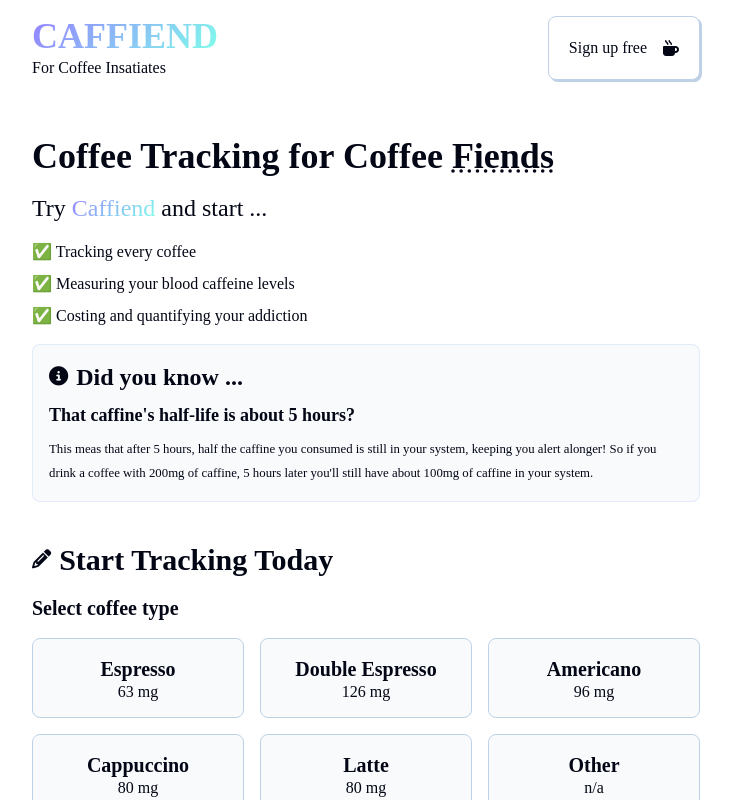
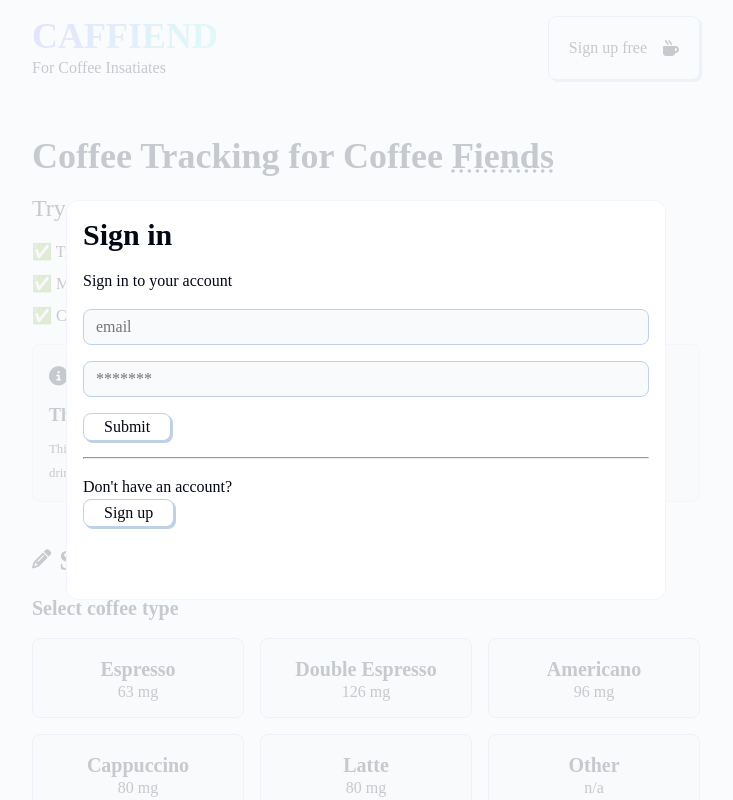
Before and after one commit to solicit-snake/caffiend, a React (Vite) app: page / in a window 1280 px wide. Both pictures are taken after a click on the button "Sign up free". Shown: the top 800 px of the page, without its empty margins (274-1007 px from the left). Built offline with nearby package versions, Linux system fonts and the light colour scheme; a web font is replaced by a local one.

Commit message:
Added Login Modal

```diff
--- a/index.html
+++ b/index.html
@@ -10,6 +10,7 @@
   </head>
   <body>
     <div id="root"></div>
+    <div id="portal"></div>
     <script type="module" src="/src/main.jsx"></script>
   </body>
 </html>
--- a/src/App.jsx
+++ b/src/App.jsx
@@ -19,7 +19,7 @@ function App() {
   return (
     <Layout>
       <Hero/>
-      <CoffeeForm/>
+      <CoffeeForm isAuthenticated={isAuthenticated}/>
       {isAuthenticated && (authenticatedContent)}
     </Layout>
   )
--- a/src/components/Authentication.jsx
+++ b/src/components/Authentication.jsx
@@ -1,16 +1,29 @@
 import React from 'react'
+import { useState } from 'react'
 
 export default function Authentication() {
+  const [isRegistration, setIsRegistration] = useState(false)
+  const [email, setEmail] = useState('')
+  const [password, setPassword] = useState('')
+  const [isAuthenticating, setIsAuthenticating] = useState(false)
+
+  async function handleAuthentication () {
+
+  }
+
   return (
     <>
-      <h2 className='sigh-up-text'>Sign up / Login</h2>
-      <p>Sign in to your account</p>
-      <input placeholder='email'/>
-      <input placeholder='*******' type='password' />
-      <buton><p>Submit</p></buton>
+      <h2 className='sign-up-text'>{isRegistration ? 'Sign up' : 'Sign in'}</h2>
+      <p>{isRegistration ? "Create an account" : "Sign in to your account"}</p>
+      <input placeholder='email' value={email} onChange={(e) => {setEmail(e.target.value)}}/>
+      <input placeholder='*******' type='password' value={password} onChange={(e) => {setPassword(e.target.value)}}/>
+      <button onClick={handleAuthentication}><p>Submit</p></button>
       <hr />
       <div className='register-content'>
-        <p>Don&apos;t have an account?</p>
+        <p>{isRegistration ? "Already have an account?" : "Don't have an account?"}</p>
+        <button onClick={() => {setIsRegistration(!isRegistration)}}>
+          <p>{isRegistration ? 'Sign in' : 'Sign up'}</p>
+        </button>
       </div>
     </>
   )
--- a/src/components/CoffeeForm.jsx
+++ b/src/components/CoffeeForm.jsx
@@ -1,8 +1,12 @@
 import React from 'react'
 import {coffeeOptions} from '../utils'
 import { useState } from 'react'
+import Authentication from './Authentication'
+import Modal from './Modal'
 
-export default function CoffeeForm() {
+export default function CoffeeForm(props) {
+  const {isAuthenticated} = props
+  const [showModal, setShowModal] = useState(false)
   const [selectedCoffee, setSelectedCoffee] = useState(null)
   const [showCoffeeTypes, setShowCoffeeTypes] = useState(false)
   const [coffeeCost, setCoffeeCost] = useState(0)
@@ -10,11 +14,20 @@ export default function CoffeeForm() {
   const [min, setMin] = useState(0)
 
   function handleSubmitForm() {
+    if (!isAuthenticated) {
+      setShowModal(true)
+      return
+    }
     console.log(selectedCoffee, coffeeCost, hour, min)
   }
 
   return (
     <>
+      {showModal && (
+        <Modal handleCloseModal={(() => setShowModal(false))}>
+          <Authentication/>
+        </Modal>
+      )}
       <div className='section-header'>
         <i className="fa-solid fa-pencil"></i>
         <h2>Start Tracking Today</h2>
--- a/src/components/Layout.jsx
+++ b/src/components/Layout.jsx
@@ -1,7 +1,12 @@
 import React from 'react'
+import Authentication from './Authentication'
+import Modal from './Modal'
+import { useState } from 'react'
 
 export default function Layout(props) {
     const {children} = props
+
+    const [showModal, setShowModal] = useState(false)
 
     const header = (
         <header>
@@ -9,7 +14,7 @@ export default function Layout(props) {
                 <h1 className='text-gradient'>CAFFIEND</h1>
                 <p>For Coffee Insatiates</p>
             </div>
-            <button>
+            <button onClick={(() => {setShowModal(true)})}>
                 <p>Sign up free</p>
                 <i className="fa-solid fa-mug-hot"></i>
             </button>
@@ -27,6 +32,11 @@ export default function Layout(props) {
 
     return (
         <>
+            {showModal && (
+                <Modal handleCloseModal={(() => setShowModal(false))}>
+                    <Authentication/>
+                </Modal>
+            )}
             {header}
             <main>
                 {children}
--- a/src/components/Modal.jsx
+++ b/src/components/Modal.jsx
@@ -1,9 +1,18 @@
 import React from 'react'
+import ReactDom from 'react-dom'
+import Authentication from './Authentication'
 
-export default function Modal() {
-  return (
-    <>
+export default function Modal(props) {
 
-    </>
+  const {children, handleCloseModal} = props
+
+  return ReactDom.createPortal(
+    <div className='modal-container'>
+      <button className='modal-underlay' onClick={handleCloseModal}/>
+        <div className='modal-content'>
+          {children}
+        </div>
+    </div>,
+    document.getElementById('portal')
   )
 }
```
